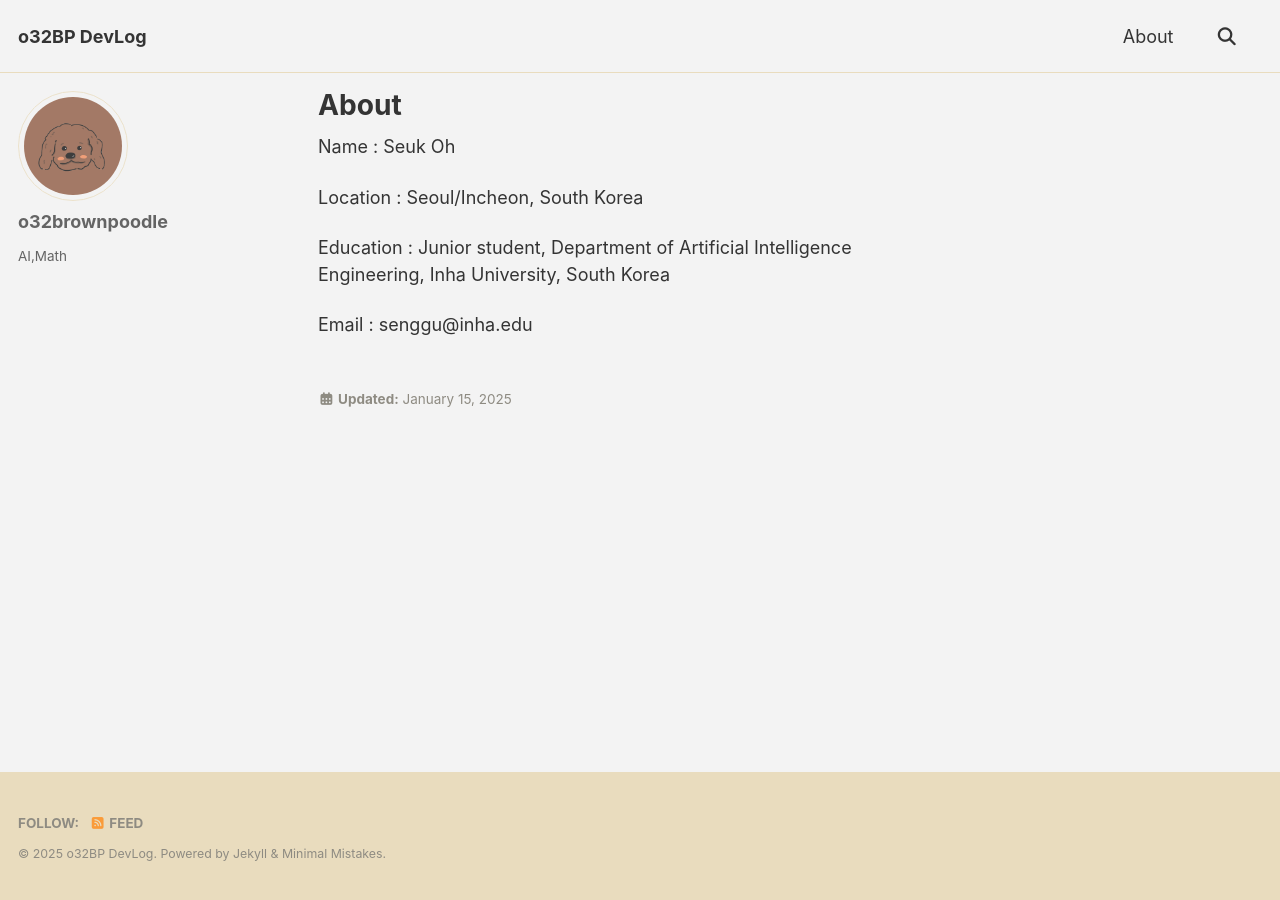
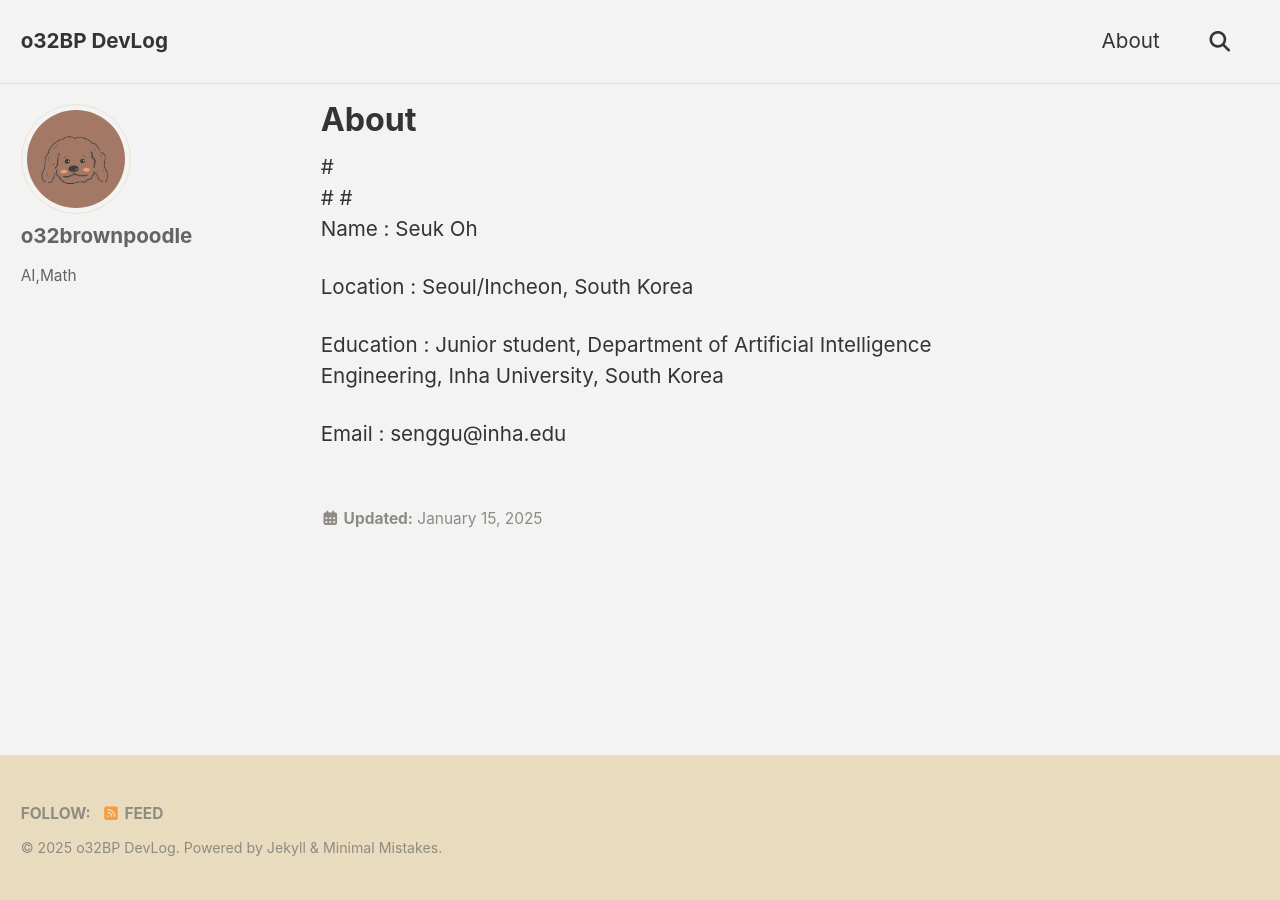
Before and after one commit to o32brownpoodle/o32brownpoodle.github.io, a Jekyll site: the page built from _pages/about/about.md, in a window 1280 px wide. Built offline with Jekyll 4.4.1, drawn with Linux system fonts in a browser that asks for light colours; cached includes are drawn as plain includes; some web fonts are replaced.

Commit message:
font edit

```diff
--- a/_pages/about/about.md
+++ b/_pages/about/about.md
@@ -5,9 +5,9 @@ excerpt: "Infomation About me "
 last_modified_at: 2025-01-15
 toc: false
 ---
-
-
-
+#
+#
+#
 Name : Seuk Oh
 
 Location : Seoul/Incheon, South Korea
--- a/_sass/minimal-mistakes/_reset.scss
+++ b/_sass/minimal-mistakes/_reset.scss
@@ -8,17 +8,18 @@ html {
   /* apply a natural box layout model to all elements */
   box-sizing: border-box;
   background-color: $background-color;
+  font-size: $doc-font-size;
 
   @include breakpoint($medium) {
-    font-size: 14px;
+    font-size: $doc-font-size-medium;
   }
 
   @include breakpoint($large) {
-    font-size: 16px;
+    font-size: $doc-font-size-large;
   }
 
   @include breakpoint($x-large) {
-    font-size: 18px;
+    font-size: $doc-font-size-x-large;
   }
 
   -webkit-text-size-adjust: 100%;
--- a/_sass/minimal-mistakes/_variables.scss
+++ b/_sass/minimal-mistakes/_variables.scss
@@ -6,7 +6,7 @@
    Typography
    ========================================================================== */
 
-$doc-font-size: 16px !default;
+$doc-font-size: 15px !default;
 $doc-font-size-medium: $doc-font-size * 1.125 !default;
 $doc-font-size-large: $doc-font-size * 1.25 !default;
 $doc-font-size-x-large: $doc-font-size * 1.375 !default;
@@ -16,7 +16,7 @@ $paragraph-indent: false !default; // true, false (default)
 $indent-var: 1.3em !default;
 
 /* system typefaces */
-$customFont: 'EliceDigitalBaeum_Bold';
+$customFont: 'D2Coding';
 $serif: $customFont, Georgia, Times, serif !default;
 $sans-serif: $customFont, -apple-system, BlinkMacSystemFont, "Roboto", "Segoe UI",
   "Helvetica Neue", "Lucida Grande", Arial, sans-serif !default;
--- a/assets/css/main.scss
+++ b/assets/css/main.scss
@@ -9,8 +9,8 @@ search: false
 @import "minimal-mistakes"; // main partials
 
 @font-face {
-    font-family: 'EliceDigitalBaeum_Bold';
-    src: url('https://fastly.jsdelivr.net/gh/projectnoonnu/noonfonts_220508@1.0/EliceDigitalBaeum_Bold.woff2') format('woff2');
-    font-weight: 400;
+    font-family: 'D2Coding';
+    src: url('https://fastly.jsdelivr.net/gh/projectnoonnu/noonfonts_three@1.0/D2Coding.woff') format('woff');
+    font-weight: normal;
     font-style: normal;
 }
```
